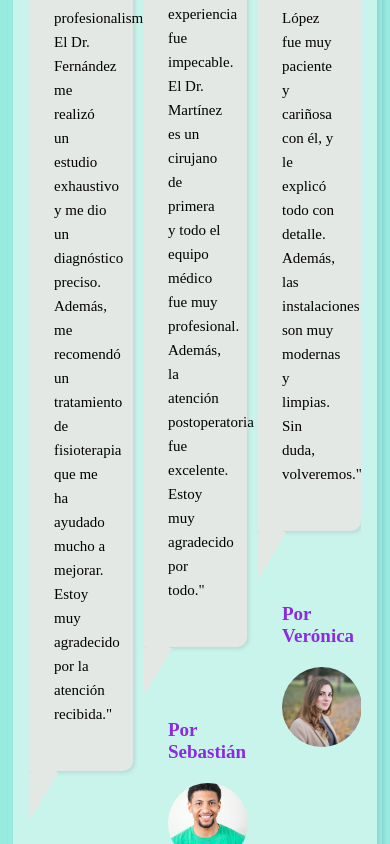
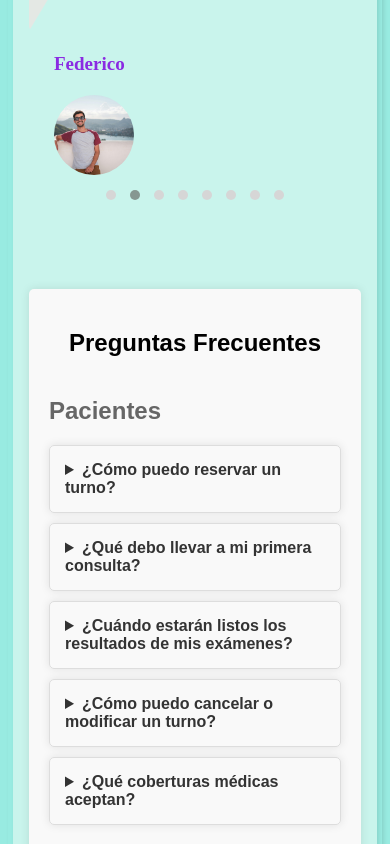
Before and after one commit to MCicchelliMauro/CentroMedicoIntegral, a plain HTML site: page index.html in a window 390 px wide. Shown: the part 1156-2000 px from the top of the page. Drawn offline with nearby package versions, Linux system fonts and the light colour scheme; grey boxes are pictures that could not be loaded.

Commit message:
Modificando carousel y Preguntas Frecuentes para que sean responsive.

```diff
--- a/assets/css/style.css
+++ b/assets/css/style.css
@@ -321,33 +321,7 @@ aside {
         margin: 0 5px;
       }
 
-      /* !Estilos de Faq */
 
-      .faq-section {
-        max-width: 800px;
-        margin: 0 auto;
-
-    }
-    .faq-item {
-        margin-bottom: 10px;
-    }
-    .faq-item summary {
-        background-color: #f2f2f2;
-        padding: 10px;
-        cursor: pointer;
-        border: 1px solid #ccc;
-    }
-    .faq-item summary:hover {
-        background-color: #e2e2e2;
-    }
-    .faq-item details[open] summary {
-        background-color: #d2d2d2;
-    }
-    .faq-item p {
-        padding: 10px;
-        border: 1px solid #ccc;
-        border-top: none;
-    }
 
      /* ! Estilos del reviews */
 
@@ -357,6 +331,8 @@ aside {
 		margin:0 0 0 0;
 		padding:100px 0 120px 0;
 	}
+
+
 	.reviews h2{
 		text-align:center;
 		color:blueviolet;
@@ -469,3 +445,76 @@ aside {
 	.reviewslider_wrap{
 		margin-top: 70px;
 	}
+
+/* !Estilos de FAQ */
+
+.section {
+    padding: 20px;
+    background-color: #f9f9f9;
+    border-radius: 5px;
+    box-shadow: 0 0 10px rgba(0,0,0,0.1);
+    display: flex;
+    flex-direction: column;
+    align-items: center;
+    justify-content: center;
+
+}
+
+.faq-section {
+    max-width: 800px;
+    margin: 0 auto;
+
+}
+
+.faq-section h1 {
+    text-align: center;
+    color: #333;
+    font-size: 2em;
+}
+
+.faq-section h2 {
+    margin-top: 20px;
+    color: #666;
+    font-size: 1.5em;
+}
+
+/* ?Estilo de los elementos de preguntas frecuentes */
+.faq-item {
+    margin-top: 10px;
+    border: 1px solid #ddd;
+    border-radius: 5px;
+    box-shadow: 0 0 10px rgba(0,0,0,0.1);
+    width: 100%;
+    margin-bottom: 10px;
+}
+
+.faq-item details {
+    padding: 15px;
+    cursor: pointer;
+    width: 600px;
+    transition: background-color 0.3s ease-in-out;
+    -webkit-transition: background-color 0.3s ease-in-out;
+    -moz-transition: background-color 0.3s ease-in-out;
+    -ms-transition: background-color 0.3s ease-in-out;
+    -o-transition: background-color 0.3s ease-in-out;
+}
+@media screen and (max-width: 790px){
+    .faq-item details {
+        width: 100%;
+    }
+
+}
+
+.faq-item details:hover {
+    background-color: #d0c9c9;
+}
+
+.faq-item summary {
+    font-weight: bold;
+    color: #333;
+}
+
+.faq-item p {
+    margin-top: 10px;
+    color: #666;
+}
--- a/index.html
+++ b/index.html
@@ -204,18 +204,15 @@
                 </div>
 
 
-
+              </div>
+            </div>
 
           </div>
         </div>
 
-
-
-          </div>
-        </div>
         <section class="section">
+          <h1>Preguntas Frecuentes</h1>
           <section class="faq-section">
-            <h1>Preguntas Frecuentes</h1>
 
             <!-- Preguntas para Pacientes -->
             <h2>Pacientes</h2>
@@ -254,7 +251,8 @@
                     <p>Puedes consultar la lista de obras sociales y coberturas médicas en nuestro sitio web. Si tu obra social no aparece en la lista, contáctanos telefónicamente para más información.</p>
                 </details>
             </div>
-
+          </section>
+          <section class="faq-section">
             <!-- Servicios y Procedimientos -->
             <h2>Servicios y Procedimientos</h2>
 
@@ -294,6 +292,8 @@
             </div>
         </section>
         </section>
+
+
       </div>
     </main>
 
@@ -318,15 +318,24 @@
       </div>
     </footer>
     </div>
+
+    <!-- ? Script Carousel -->
     <script>
       $(document).ready(function(){
     $(".owl-carousel").owlCarousel({
-          items: 3,
         loop: true,
         margin: 10,
         autoplay: true,
         autoplayTimeout: 3000, // 3 seconds
-          autoplayHoverPause: true
+        autoplayHoverPause: true,
+        responsive:{
+            0:{
+                items:1 // En pantallas de 0px a 600px, muestra 1 item
+            },
+            600:{
+                items:3 // En pantallas de 600px en adelante, muestra 3 items
+            }
+        }
     });
 });
       </script>
```
Lines whose indentation alone changed are shown as unchanged.
